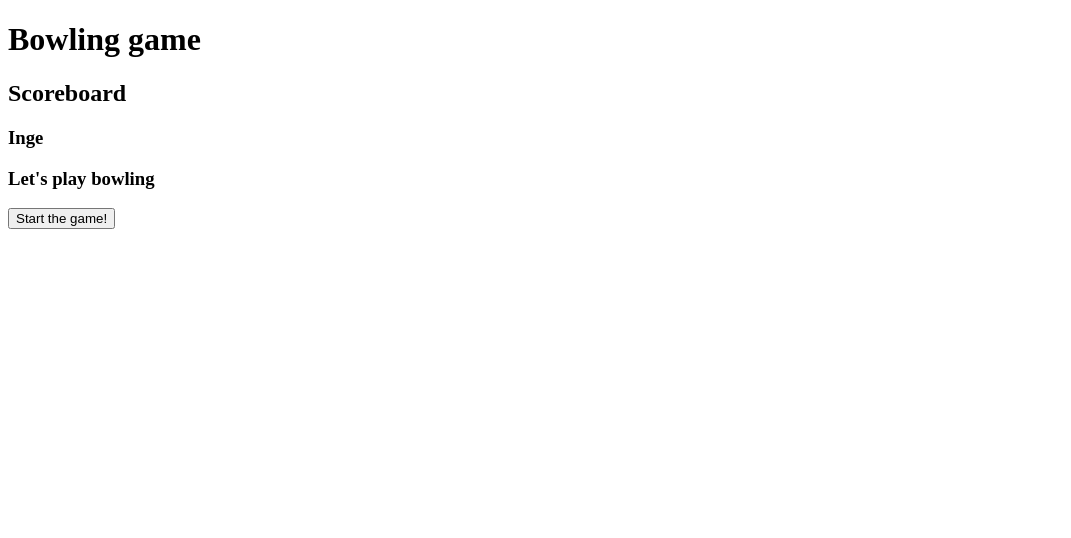
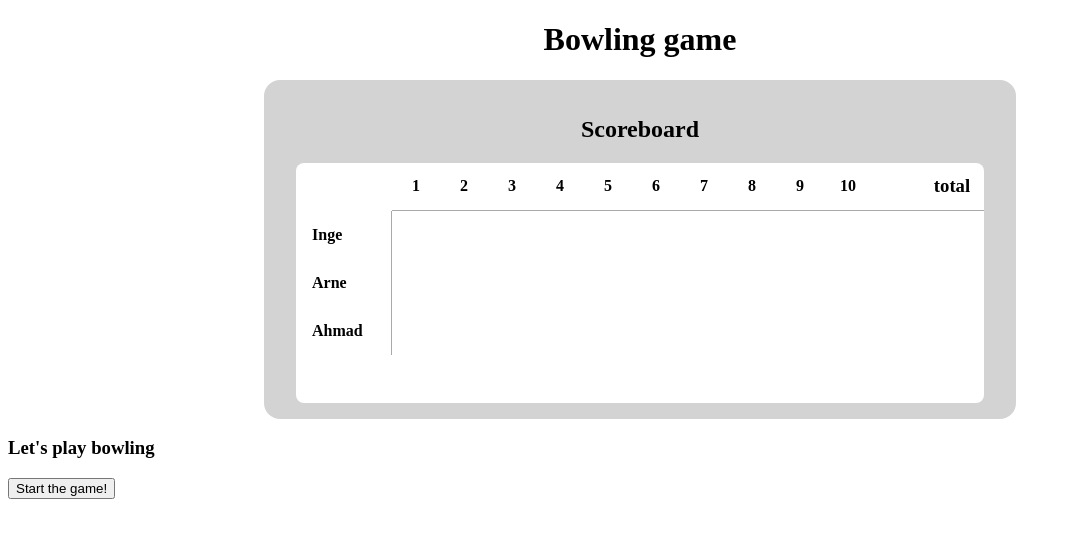
Before and after one commit to VerbindingMaken/bowling, an Angular app: page / in a window 1280 px wide. Shown: the top 538 px of the page, without its empty margins (0-1071 px from the left). Built offline with nearby package versions, Linux system fonts and the light colour scheme.

Commit message:
Styling of scoreboard completed

```diff
--- a/src/app/app.component.html
+++ b/src/app/app.component.html
@@ -1,20 +1,43 @@
+<header>
+  <h1>Bowling game</h1>
+</header>
 
-<h1>Bowling game</h1>
 <div class="board-container">
-  <div class="board-card">
+  <div class="card">
     <h2>Scoreboard</h2>
-    <div class="player-container">
-      <div *ngFor="let playerBoard of scoreBoard">
-        <div class="frame-row">
-          <h3>{{playerBoard.name}}</h3>
-          <div *ngFor="let frame of playerBoard.playerScore">
-            <span>{{frame.throwOne}}</span>
-            <span>--</span>
-            <span>{{frame.throwTwo}}</span>
-            <p>{{frame.frameScore}}</p>
-          </div>
+    <div class="grid-container">
+      <div class="frame-numbers">
+        <div>1</div>
+        <div>2</div>
+        <div>3</div>
+        <div>4</div>
+        <div>5</div>
+        <div>6</div>
+        <div>7</div>
+        <div>8</div>
+        <div>9</div>
+        <div>10</div>
+      </div>
+      <div class="total">
+        <h3>total</h3>
+      </div>
+      <div *ngFor="let playerBoard of scoreBoard"
+           [ngClass]="playerBoard.playerID"
+           class="column-one name">
+           <h4>{{playerBoard.name}}</h4>
+      </div>
+      <div *ngFor="let playerBoard of scoreBoard"
+           [ngClass]="playerBoard.playerID"
+           class="column-two frame-score">
+        <div *ngFor="let frame of playerBoard.playerScore"
+             class="frame">
+            <div class="throws">
+              <div></div>
+              <div>{{frame.throwOne}}</div>
+              <div>{{frame.throwTwo}}</div>
+            </div>
+            <div class="frame-total">{{frame.frameScore}}</div>
         </div>
-
       </div>
 
     </div>
--- a/src/app/app.component.scss
+++ b/src/app/app.component.scss
@@ -0,0 +1,96 @@
+body {
+  box-sizing: border-box;
+}
+
+h1,
+h2 {
+  text-align: center;
+}
+.card {
+  padding: 1rem 2rem;
+  background-color: lightgray;
+  border-radius: 1rem;
+
+}
+.board-container {
+  display: flex;
+  justify-content: center;
+
+  .grid-container {
+    width: 43rem;
+    display: grid;
+    grid-template-rows: repeat(5, 3rem);
+    grid-template-columns: 6rem 33rem 4rem;
+    border-radius: .5rem;
+    background-color: white;
+  }
+}
+.frame-numbers {
+  grid-row: 1;
+  grid-column: 2;
+  display: flex;
+  justify-content: flex-start;
+  align-items: center;
+  border-bottom: 1px solid darkgray;
+  div {
+    width: 3rem;
+    text-align: center;
+    font-weight: bold;
+  }
+}
+.total {
+  grid-row: 1;
+  grid-column: 3;
+  display: flex;
+  justify-content: center;
+  align-items: center;
+  border-bottom: 1px solid darkgray;
+}
+.column-one {
+  grid-column: 1;
+}
+.column-two {
+  grid-column: 2;
+}
+.column-three {
+  grid-column: 3;
+}
+.one {
+  grid-row: 2;
+}
+.two {
+  grid-row: 3;
+}
+.three {
+  grid-row: 4;
+}
+.four {
+  grid-row: 5;
+}
+.name {
+  display: flex;
+  align-items: center;
+  padding-left: 1rem;
+  border-right: 1px solid darkgray;
+}
+.frame-score {
+  display: flex;
+  align-items: flex-start;
+  .frame {
+    width: 3rem;
+    height: 3rem;
+    border-bottom: 1px solid darkgray;
+    border-right: 1px solid darkgray;
+    .throws {
+      display: flex;
+      justify-content: space-around;
+      align-items: center;
+      border-bottom: 1px solid darkgray;
+      div {
+        width: 1rem;
+        text-align: center;
+        border-right: 1px solid darkgray;
+      }
+    }
+  }
+}
--- a/src/app/app.component.ts
+++ b/src/app/app.component.ts
@@ -106,6 +106,7 @@ export class AppComponent {
         this.currentThowOne = currentThrow;
         //Check for bonus round
         if (this.frameNumber === 10) {
+          //Normal scoring
           if (currentThrow < 10) {
             console.log('Throw one is: ', currentThrow)
             this.scoreBoard[this.currentPlayer].playerScore[this.frameNumber] = {
@@ -115,6 +116,7 @@ export class AppComponent {
             }
             this.pinsStanding -= this.currentThrow;
           }
+          //It's a strike
           else {
             this.scoreBoard[this.currentPlayer].playerScore[this.frameNumber] = {
               throwOne: 'X',
@@ -123,6 +125,7 @@ export class AppComponent {
             }
           }
           this.updateBonusScore(currentThrow);
+          //Check for spare in previous turn
           if (this.scoreBoard[this.currentPlayer].playerScore[this.frameNumber -1].throwTwo === '/') {
             return this.nextTurn();
           }
@@ -131,6 +134,8 @@ export class AppComponent {
             return;
           }
         }
+        //Normal throw two
+        //Normal scoring
         if (currentThrow < 10) {
           console.log('Throw one is: ', currentThrow)
           this.scoreBoard[this.currentPlayer].playerScore[this.frameNumber] = {
@@ -154,7 +159,6 @@ export class AppComponent {
           this.updateBonusScore(currentThrow);
           return this.nextTurn();
         }
-      //End of throw one
     }
   }
 
@@ -185,8 +189,28 @@ export class AppComponent {
   ngOnInit() {
     this.scoreBoard = [{
       name: "Inge",
+      playerID: "one",
       turn: false,
       playerScore: []
-    }]
+    },
+    {
+      name: "Arne",
+      turn: false,
+      playerID: "two",
+      playerScore: []
+    },
+    {
+      name: "Ahmad",
+      turn: false,
+      playerID: "three",
+      playerScore: []
+    }
+    // {
+    //   name: "Suus",
+    //   turn: false,
+    //   playerID: "four",
+    //   playerScore: []
+    // }
+  ]
   }
 }
--- a/src/app/models/player-board.ts
+++ b/src/app/models/player-board.ts
@@ -2,6 +2,7 @@ import { PlayerScore } from "./player-score";
 
 export interface PlayerBoard {
   name: string,
+  playerID: string;
   turn: boolean,
   playerScore: PlayerScore[]
 }
```
